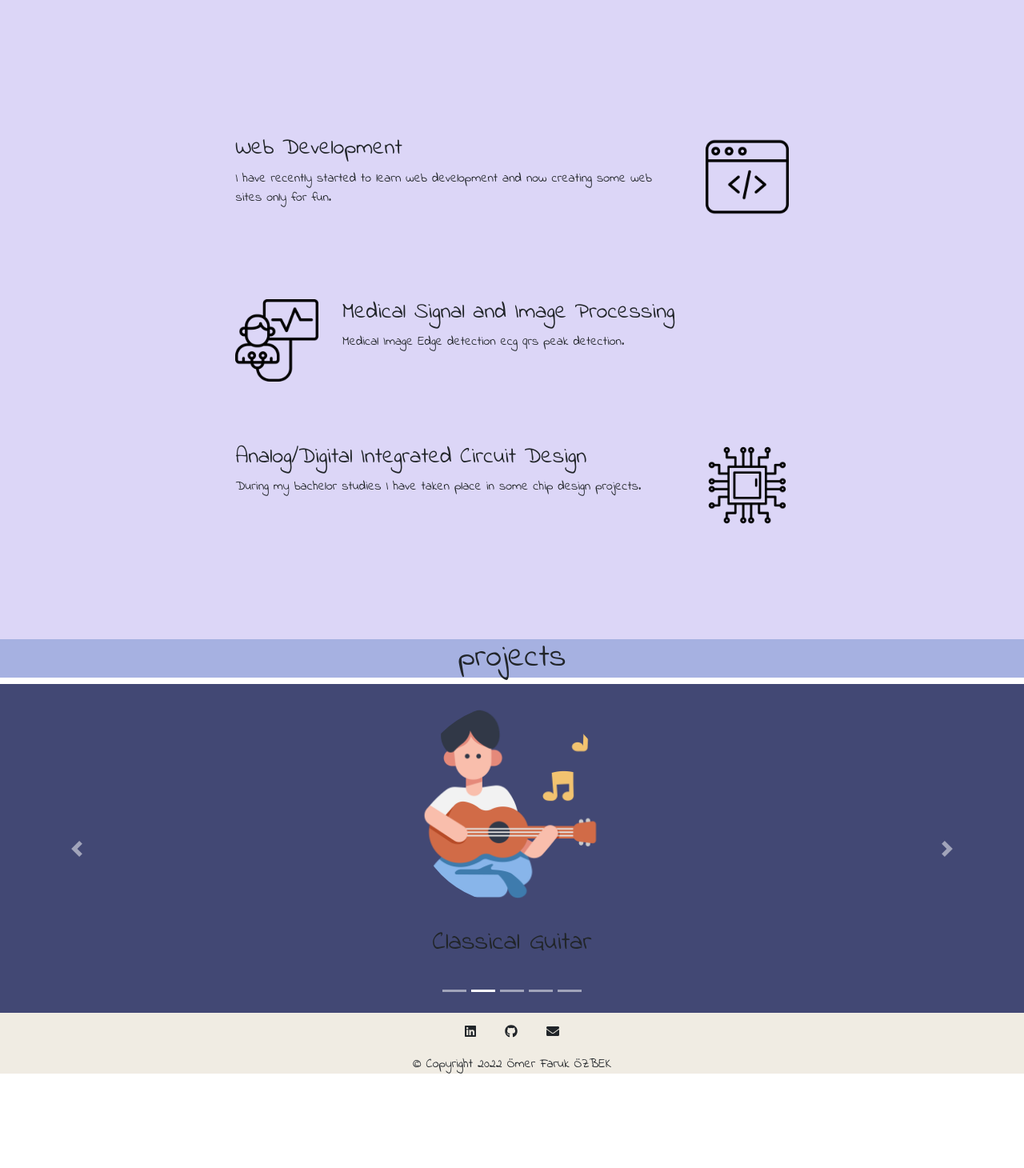
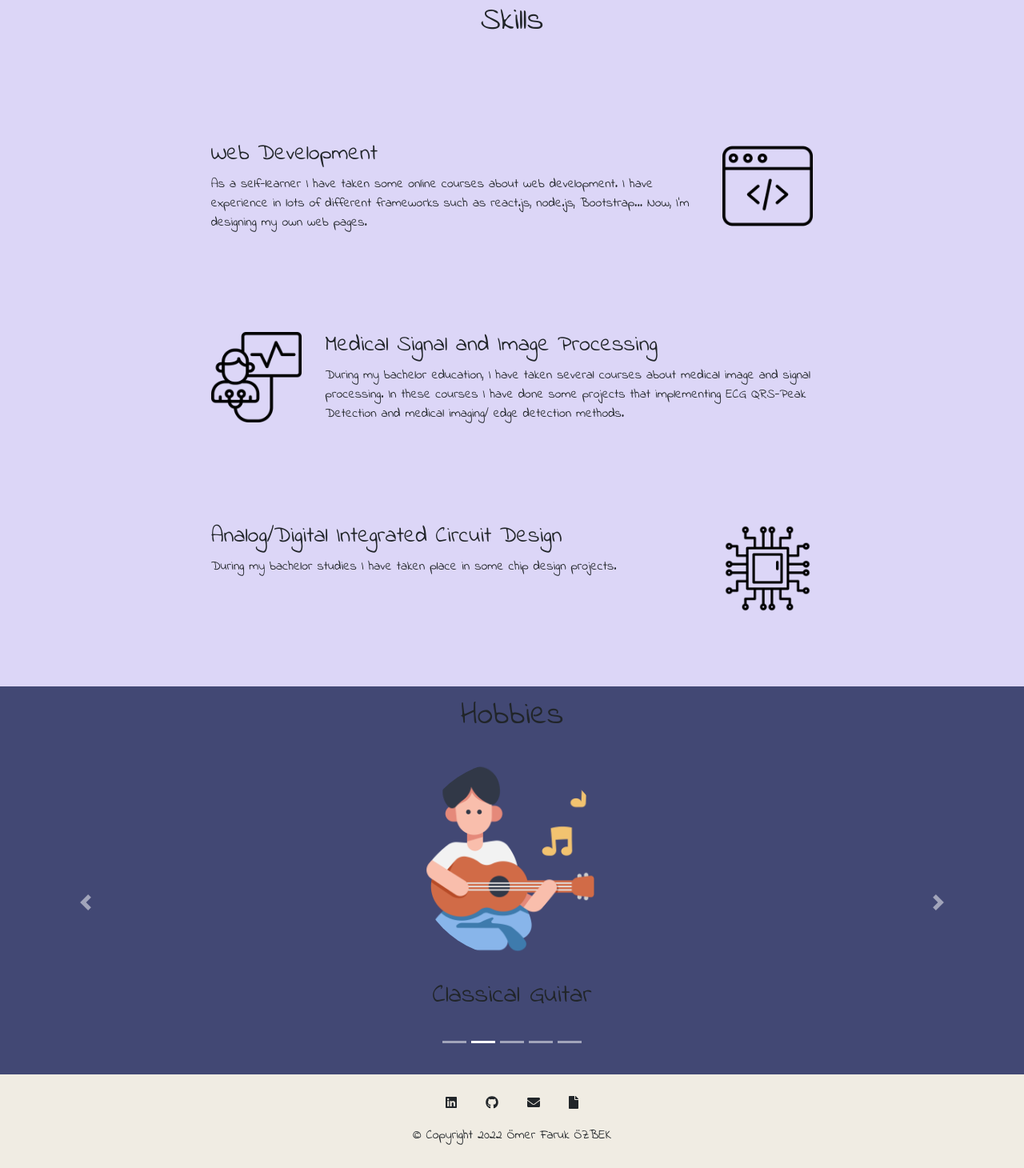
Before and after one commit to ozbeko/ozbeko.github.io, a plain HTML site: page index.html in a window 1280 px wide. Shown: the part 856-2316 px from the top of the page at 80% size. Before the commit the page ends 2214 px from the top, so only its background shows below. Drawn offline with nearby package versions, Linux system fonts and the light colour scheme.

Commit message:
.gitignore is updated and some detail infos are added

```diff
--- a/index.html
+++ b/index.html
@@ -37,9 +37,6 @@
                 <a class="nav-link" href="#skills">Skills</a>
               </li>
               <li class="nav-item">
-                <a class="nav-link" href="#projects">Projects</a>
-              </li>
-              <li class="nav-item">
                 <a class="nav-link" href="#hobbies">Hobbies</a>
               </li>
               <li class="nav-item">
@@ -69,15 +66,20 @@
     </section>
 
     <section id="skills">
+      <h1>Skills</h1>
       <div class="skill-row">
         <img class="computerImage" src="images/software.png" alt="software-img">
         <h3>Web Development</h3>
-        <p class="computer">I have recently started to learn web development and now creating some web sites only for fun.</p>
+        <p class="computer">As a self-learner I have taken some online courses about web development.
+           I have experience in lots of different frameworks such as react.js, node.js, Bootstrap...
+          Now, I'm designing my own web pages.</p>
       </div>
       <div class="skill-row">
         <img class="ecgImage" src="images/ecg.png" alt="ecg-img">
         <h3>Medical Signal and Image Processing</h3>
-        <p class="computer">Medical Image Edge detection ecg qrs peak detection.</p>
+        <p class="computer">During my bachelor education, I have taken several courses about medical image
+          and signal processing. In these courses I have done some projects that implementing ECG QRS-Peak
+          Detection and medical imaging/ edge detection methods.</p>
       </div>
       <div class="skill-row">
         <img class="circuitImage" src="images/circuit.png" alt="circuit-img">
@@ -86,12 +88,8 @@
       </div>
     </section>
 
-    <section id="projects">
-      <h1>projects</h1>
-    </section>
-
     <section id="hobbies">
-
+      <h1>Hobbies</h1>
       <div id="hobbies-carousel" class="carousel slide" data-ride="carousel" data-interval="3000">
         <ol class="carousel-indicators">
           <li data-target="#hobbies-carousel" data-slide-to="0" class="active"></li>
@@ -136,9 +134,12 @@
 
     <section id="footer">
       <div class="container-fluid">
-        <i class="footer-icon fab fa-linkedin"></i>
-        <i class="footer-icon fab fa-github"></i>
-        <i class="footer-icon fas fa-envelope"></i>
+
+        <a href="https://tr.linkedin.com/in/oezbek-oemer"><i class="footer-icon fab fa-linkedin"></i></a>
+        <a href="https://github.com/ozbeko"><i class="footer-icon fab fa-github"></i></a>
+        <a href="mailto:omer.ozbek.faruk@email.com"><i class="footer-icon fas fa-envelope"></i></a>
+        <a href="./CV.pdf"><i class="footer-icon fas fa-file"></i></a>
+
         <p>© Copyright 2022 Ömer Faruk ÖZBEK</p>
       </div>
     </section>
--- a/index.js
+++ b/index.js
@@ -2,7 +2,7 @@ $(".top-cloud").animate({"right": "20%"}, 2000);
 $(".bottom-cloud").animate({"left": "20%"}, 2000);
 $(".mountain").animate({"opacity": "1"}, 4000);
 
-$(".fa-linkedin").click(function(){
+$(".linkedin").click(function(){
   location.href = "https://tr.linkedin.com/in/oezbek-oemer";
 });
 
--- a/styles.css
+++ b/styles.css
@@ -17,10 +17,6 @@ body{
 
 .navbar-brand{
   font-size: 1.5rem;
-}
-
-.nav-link{
-
 }
 
 .mountain{
@@ -58,7 +54,7 @@ body{
 
 #skills{
   background-color: #DCD6F7;
-  padding: 5%;
+  padding: 1%;
 }
 
 .circuitImage{
@@ -80,6 +76,8 @@ body{
   margin-right: 30px;
 }
 
+a { color: inherit; }
+
 .skill-row{
   width: 60%;
   margin:10% auto 10% auto;
@@ -87,12 +85,9 @@ body{
   line-height: 1.5rem;
   }
 
-#projects{
-  background-color: #A6B1E1;
-}
-
 #hobbies{
   background-color: #424874;
+  padding: 1%;
 }
 
 .hobbies-image{
@@ -109,6 +104,8 @@ body{
 
 #footer{
   background-color: #F0ECE3;
+  margin: 0;
+  padding: 1%;
 }
 
 .footer-icon{
```
